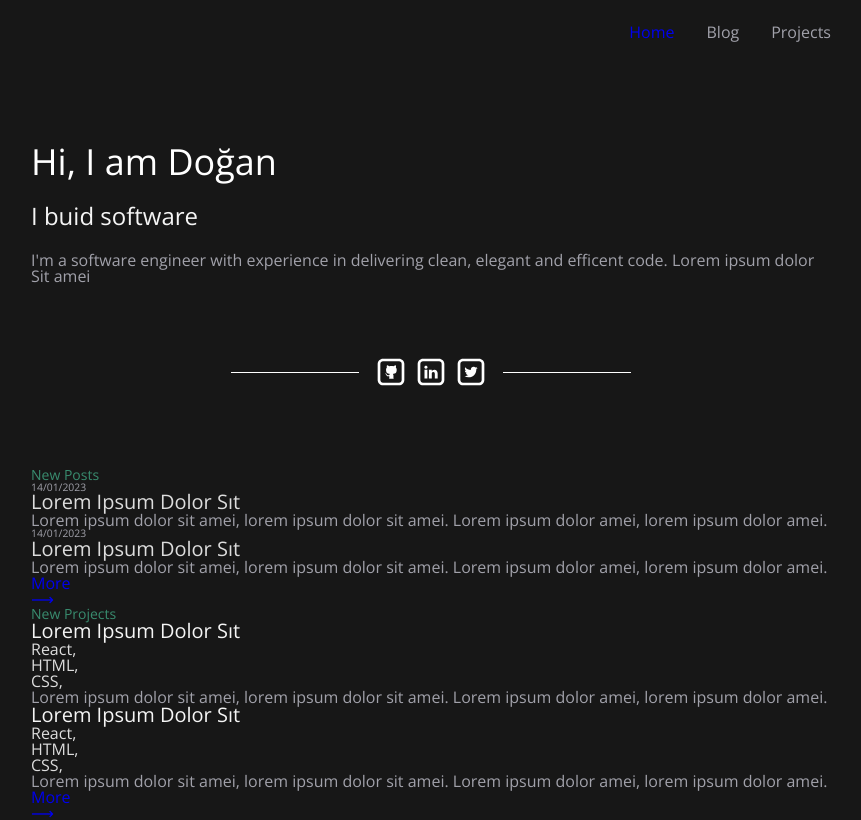
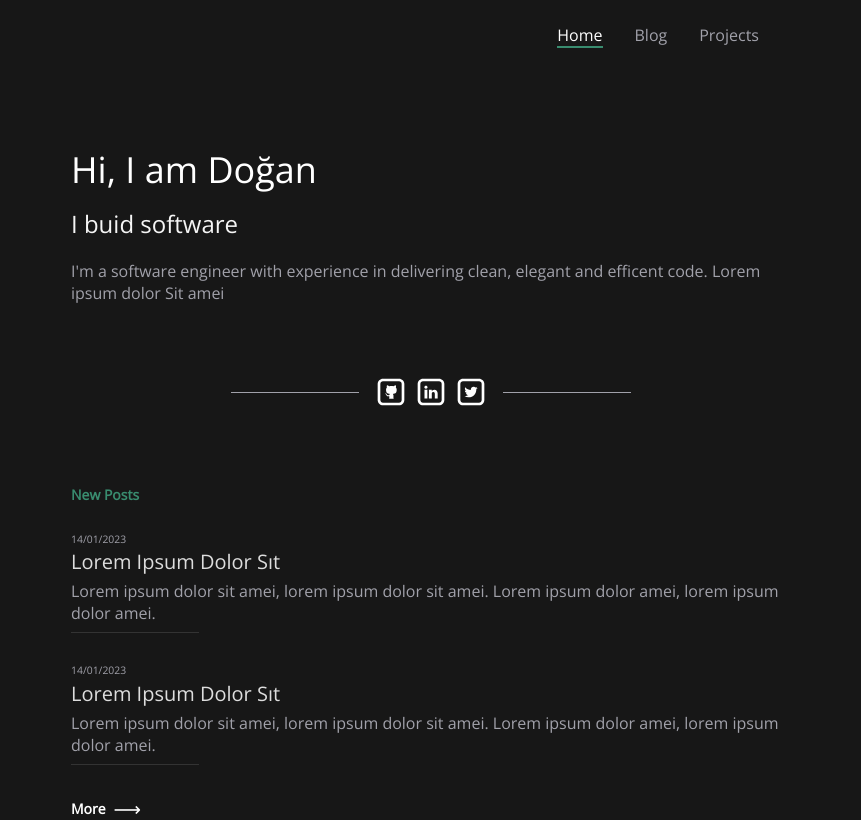
Before and after one commit to dogan-ay/doganay-dev, a Next.js app: page / in a window 1280 px wide. Shown: the top 820 px of the page, without its empty margins (209-1070 px from the left). Built offline with nearby package versions, Linux system fonts and the light colour scheme.

Commit message:
:lipstick: blog, project page styles

```diff
--- a/styles/globals.css
+++ b/styles/globals.css
@@ -108,12 +108,13 @@ p {
 /* Reusable Classes */
 
 .container {
-    max-width: 50rem;
+    max-width: 45rem;
     margin: 0 auto;
 }
 
 p.dark-text {
     color: var(--dark-text);
+    line-height: normal;
 }
 
 p.mid-text {
@@ -131,12 +132,28 @@ p.highlight-text {
 p.green-text {
     color: var(--green-color);
     font-size: var(--small-text);
+    font-weight: 600;
+}
+
+
+p.white-mini-text {
+    color: white;
+    font-size: var(--small-text);
+    font-weight: 600;
 }
 
 p.date {
     color: var(--dark-text);
     font-size: var(--mini-text);
 }
+
+p.nav-active {
+    color: white;
+    border-bottom: 2px solid var(--green-color);
+    line-height: normal;
+
+}
+
 
 h4.light-title {
     color: var(--light-text);
@@ -151,13 +168,62 @@ h4.dark-title {
     flex-direction: column;
 }
 
-/* Nav Styles */
+.flex {
+    display: flex;
+    gap: 0.5rem;
+}
+
+
+.small-line {
+    height: 1px;
+    width: 8rem;
+    background-color: var(--dark-text);
+}
+
+.dark-line {
+    height: 1px;
+    width: 8rem;
+    background-color: #333333;
+}
+
+p.arrow {
+    font-size: 1.2rem;
+    color: white;
+}
+
+.more-button {
+    display: flex;
+    gap: 0.5rem;
+    align-items: center;
+    line-height:1.5rem;
+
+}
+
+.page-title {
+    border-bottom: 2px solid #e5e5e521;
+    padding-bottom: 1rem;
+    margin: 3rem 0;
+}
+
+.flex-col-end {
+    align-self: flex-end;
+}
+
+/* Nav and Footer Styles */
 
 nav {
     display: flex;
     justify-content: flex-end;
     gap: 2rem;
     padding: 1.5rem 0;
+    margin-right: 2rem;
+}
+
+footer {
+    display: flex;
+    justify-content: center;
+    padding: 1rem;
+    margin-top: 2rem;
 }
 
 /* Home Styles */
@@ -180,8 +246,42 @@ nav {
     gap: 0.5rem;
 }
 
-.small-line {
-    height: 1px;
-    width: 8rem;
-    background-color: white;
+.blog-post-card {
+    gap: 0.5rem;
 }
+
+.home-newest {
+    gap: 2rem;
+    margin-bottom: 2rem;
+}
+
+.project-card {
+    gap: 2rem;
+    padding: 1.5rem;
+    border-radius: 0.6rem;
+    background-color: var(--card-background);
+}
+
+.home-project-content {
+    gap: 0.5rem;
+}
+
+.project-card-content-container {
+    width: 50%;
+    gap: 1rem;
+    justify-content: center;
+}
+
+.projects-page-wrapper {
+    gap: 2rem;
+}
+
+.project-img {
+    width: 50%;
+}
+
+.project-img img{
+    width: 100%;
+    object-fit: cover;
+
+}
```
